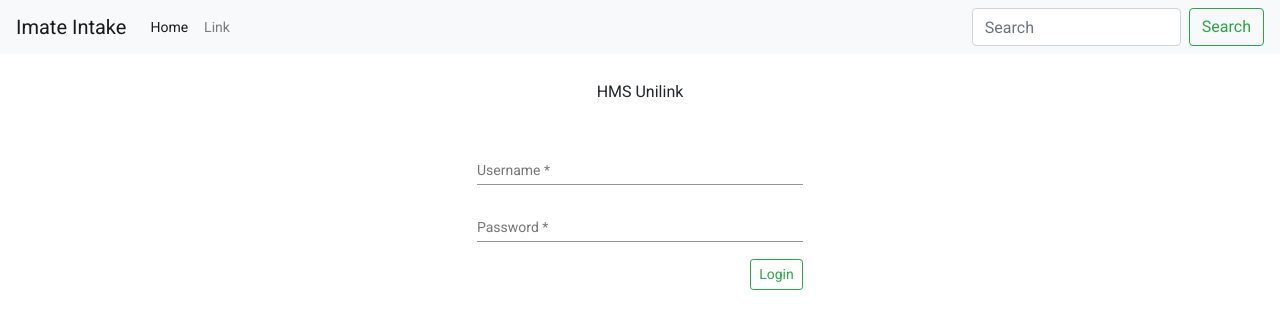
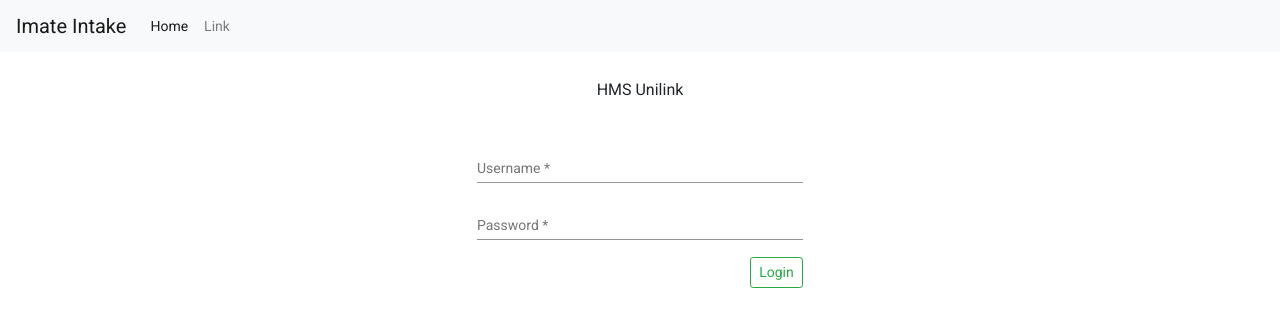
Before and after one commit to AndyB400/inmate-intake, an Angular app: page /login in a window 1280 px wide. Shown: the top 328 px of the page. Built offline with nearby package versions, Linux system fonts and the light colour scheme.

Commit message:
Remove template search from nav bar

```diff
--- a/src/app/core/components/nav-bar/nav-bar.component.html
+++ b/src/app/core/components/nav-bar/nav-bar.component.html
@@ -14,9 +14,5 @@
         <a class="nav-link" href="#">Link</a>
       </li>
     </ul>
-    <form class="form-inline my-2 my-lg-0">
-      <input class="form-control mr-sm-2" type="search" placeholder="Search">
-      <button class="btn btn-outline-success my-2 my-sm-0" type="submit">Search</button>
-    </form>
   </div>
 </nav>
```
